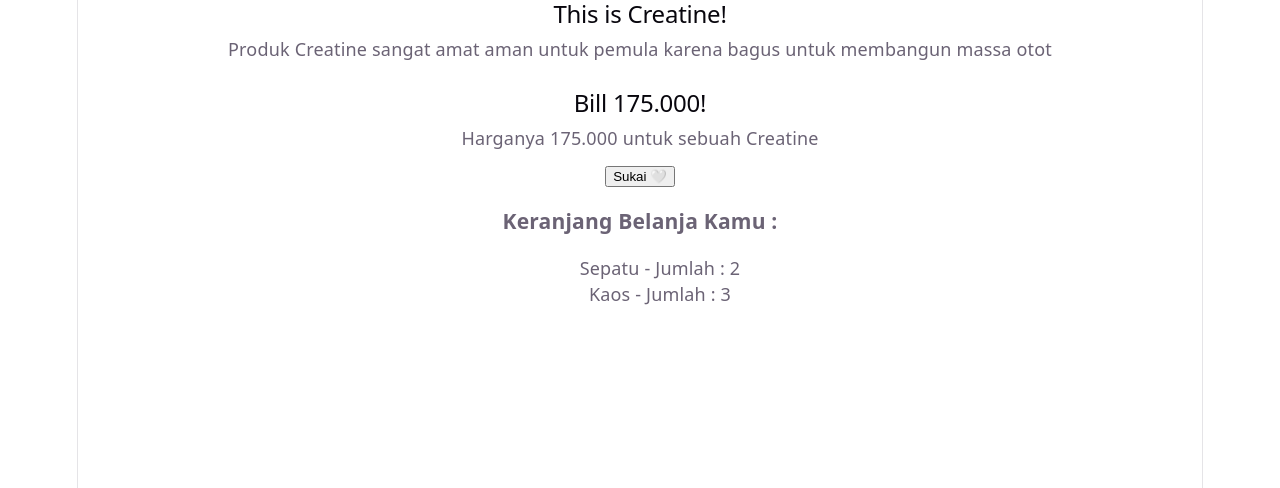
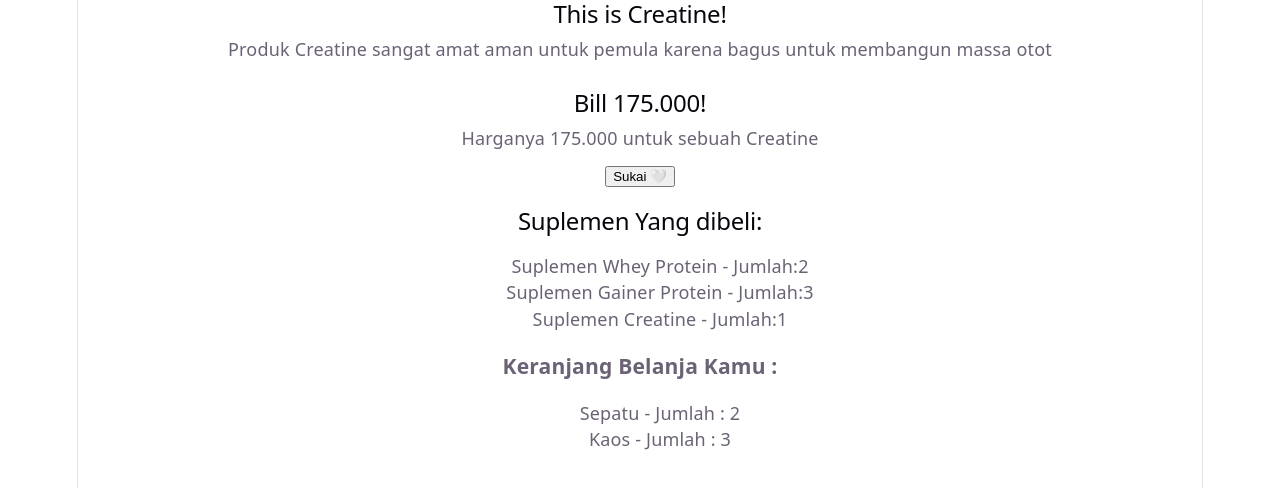
Before and after one commit to GilangAqshal/ChallengeAH, a React (Vite) app in the folder Juli/belajar-react/: page / in a window 1280 px wide. Shown: the top 488 px of the page. Built offline with nearby package versions, Linux system fonts and the light colour scheme.

Commit message:
List and data

```diff
--- a/Juli/belajar-react/src/App.jsx
+++ b/Juli/belajar-react/src/App.jsx
@@ -31,6 +31,28 @@ const TombolLike = () => {
   );
 };
 //tantangan3
+
+const Suplemen = () => {
+  const etalase = [
+    { id: 1, name: "Whey Protein", qty: 2 },
+    { id: 2, name: "Gainer Protein", qty: 3 },
+    { id: 1, name: "Creatine", qty: 1 },
+  ];
+
+  return (
+    <div style={{ marginTop: "20px" }}>
+      <h2>Suplemen Yang dibeli:</h2>
+      <ul>
+        {etalase.map((pro) => (
+          <li key={pro.id} type="none">
+            Suplemen {pro.name} - Jumlah:{pro.qty}
+          </li>
+        ))}
+      </ul>
+    </div>
+  );
+};
+
 const KeranjangBelanja = () => {
   const cart = [
     { id: 1, item: "Sepatu", qty: 2 },
@@ -57,6 +79,7 @@ const App = () => {
     <div>
       <Produk namaProduk="Creatine" harga="175.000" />
       <TombolLike />
+      <Suplemen />
       <KeranjangBelanja />
     </div>
   );
```
